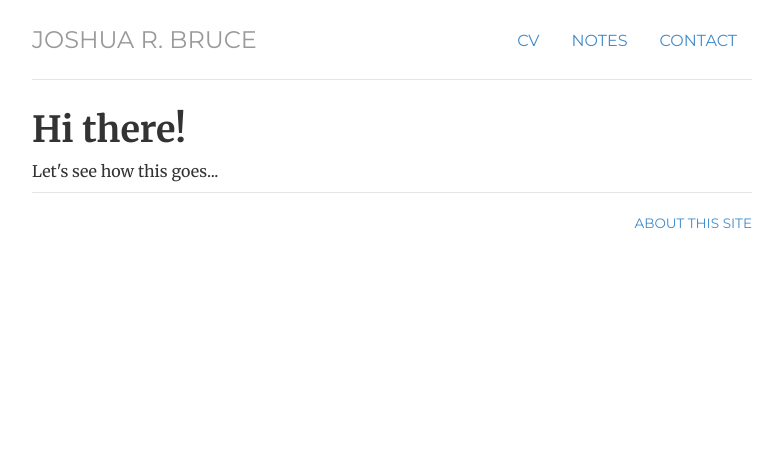
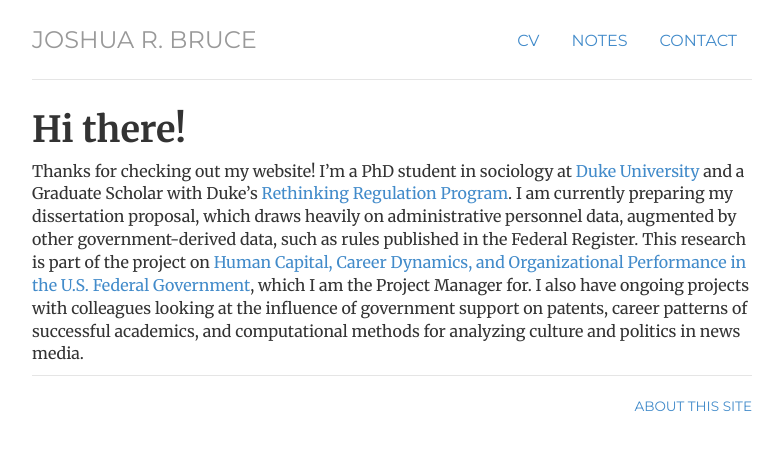
Before and after one commit to joshuarbruce/joshuarbruce.github.io, a Jekyll site: the page built from index.html, in a window 1280 px wide. Shown: the top 450 px of the page, without its empty margins (248-1031 px from the left). Built offline with Jekyll 4.4.1, drawn with Linux system fonts in a browser that asks for light colours.

Commit message:
Update index.html

```diff
--- a/index.html
+++ b/index.html
@@ -4,5 +4,5 @@ title: joshuarbruce.github.io
 ---
 <div class="blurb">
 	<h1>Hi there!</h1>
-	<p>Let's see how this goes...</p>
+	<p>Thanks for checking out my website! I’m a PhD student in sociology at <a href="http://sociology.duke.edu/">Duke University</a> and a Graduate Scholar with Duke’s <a href="http://kenan.ethics.duke.edu/regulation/">Rethinking Regulation Program</a>. I am currently preparing my dissertation proposal, which draws heavily on administrative personnel data, augmented by other government-derived data, such as rules published in the Federal Register. This research is part of the project on <a href="https://ssri.duke.edu/projects/human-capital-career-dynamics-and-organizational-performance-us-federal-government">Human Capital, Career Dynamics, and Organizational Performance in the U.S. Federal Government</a>, which I am the Project Manager for. I also have ongoing projects with colleagues looking at the influence of government support on patents, career patterns of successful academics, and computational methods for analyzing culture and politics in news media.</p>
 </div><!-- /.blurb -->
```
